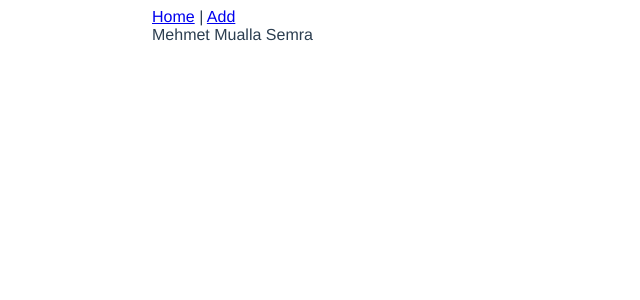
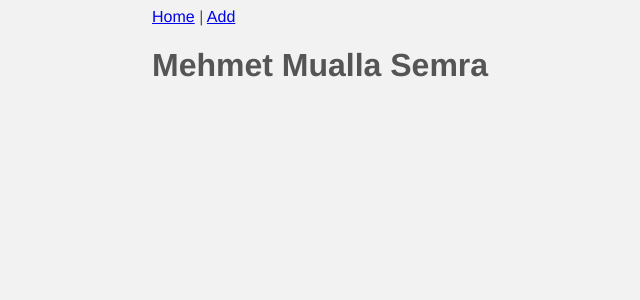
Before and after one commit to mehmettas1/vue-js-planner, a Vue app: page / in a window 1280 px wide. Shown: the top 300 px of the page, without its empty margins (188-828 px from the left). Built offline with nearby package versions, Linux system fonts and the light colour scheme.

Commit message:
json server

```diff
--- /dev/null
+++ b/data/db.json
@@ -0,0 +1,28 @@
+{
+  "projects": [
+    {
+      "id": 1,
+      "title": "Deneme",
+      "details": "Lorem Ipsum is simply dummy text of the printing and typesetting industry. Lorem Ipsum has been the industry's standard dummy text ever since the 1500s, when an unknown pri",
+      "complete": true
+    },
+    {
+      "id": 2,
+      "title": "Deneme2",
+      "details": "Lorem Ipsum is simply dummy  pri",
+      "complete": false
+    },
+    {
+      "id": 3,
+      "title": "Deneme3",
+      "details": "Lorem Ipsum is simply dummy text of the printing and typesetting industry. Lorem Ipsum has been the industry's standard dummy text ever since the 1500s, when an unknown pri",
+      "complete": true
+    },
+    {
+      "id": 4,
+      "title": "Deneme4",
+      "details": "Lorem Ipsum is simply dummy  pri",
+      "complete": false
+    }
+  ]
+}
--- a/src/App.vue
+++ b/src/App.vue
@@ -13,12 +13,15 @@ export default {
 </script>
 
 <style>
+body {
+  background: #f2f2f2;
+}
 #app {
   font-family: Avenir, Helvetica, Arial, sans-serif;
   -webkit-font-smoothing: antialiased;
   -moz-osx-font-smoothing: grayscale;
   max-width: 600px;
   margin: 0 auto;
-  color: #2c3e50;
+  color: #555;
 }
 </style>
--- a/src/views/AddProject.vue
+++ b/src/views/AddProject.vue
@@ -1,5 +1,5 @@
 <template>
   <div class="addProject">
-    <h1>add project</h1>
+    <h1>Add project</h1>
   </div>
 </template>
--- a/src/views/Home.vue
+++ b/src/views/Home.vue
@@ -1,5 +1,7 @@
 <template>
-  <div class="home">Mehmet Mualla Semra</div>
+  <div class="home">
+    <h1>Mehmet Mualla Semra</h1>
+  </div>
 </template>
 
 <script>
```
